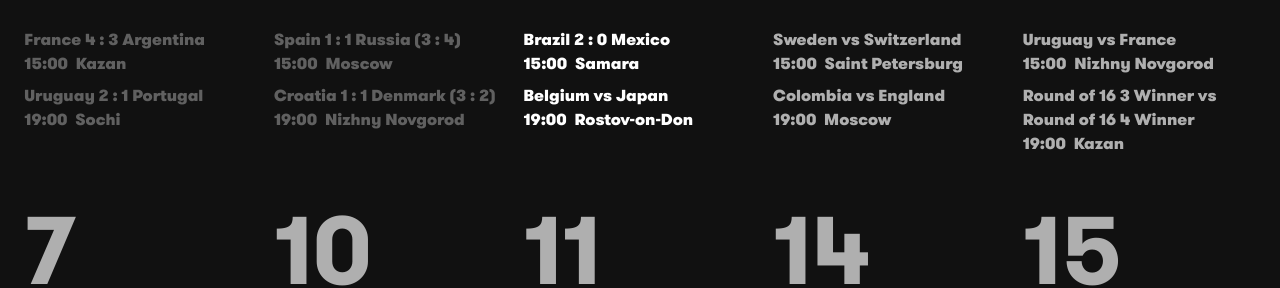
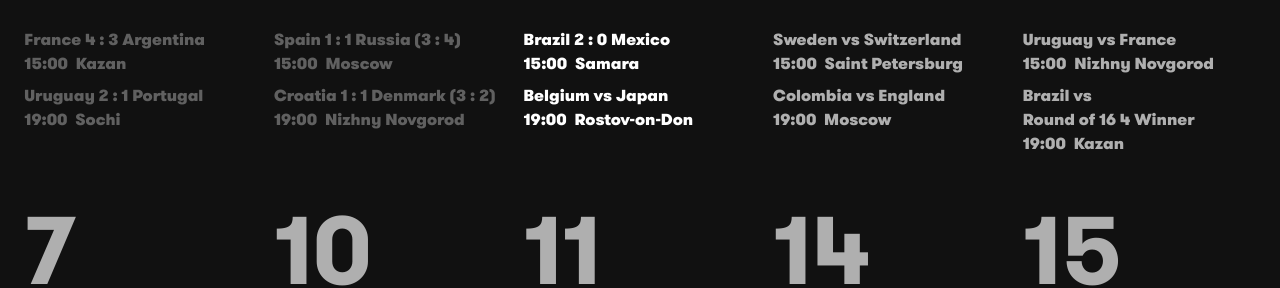
Before and after one commit to iamclydehoel/worldcupcalendar-2018, a Jekyll site: the page built from index.html, in a window 1280 px wide and 900 px high, scrolled down 1044 px. Shown: the part 284-572 px from the top of the window. Built offline with Jekyll 4.4.1, drawn with Linux system fonts in a browser that asks for light colours; nearby versions of some CDN libraries.

```diff
--- a/_data/fixtures.yml
+++ b/_data/fixtures.yml
@@ -382,7 +382,7 @@
       time: '15:00'
       venue: Nizhny Novgorod
 
-    - team1: Round of 16 3 Winner
+    - team1: Brazil
       team2: Round of 16 4 Winner
       score:
       time: '19:00'
```
